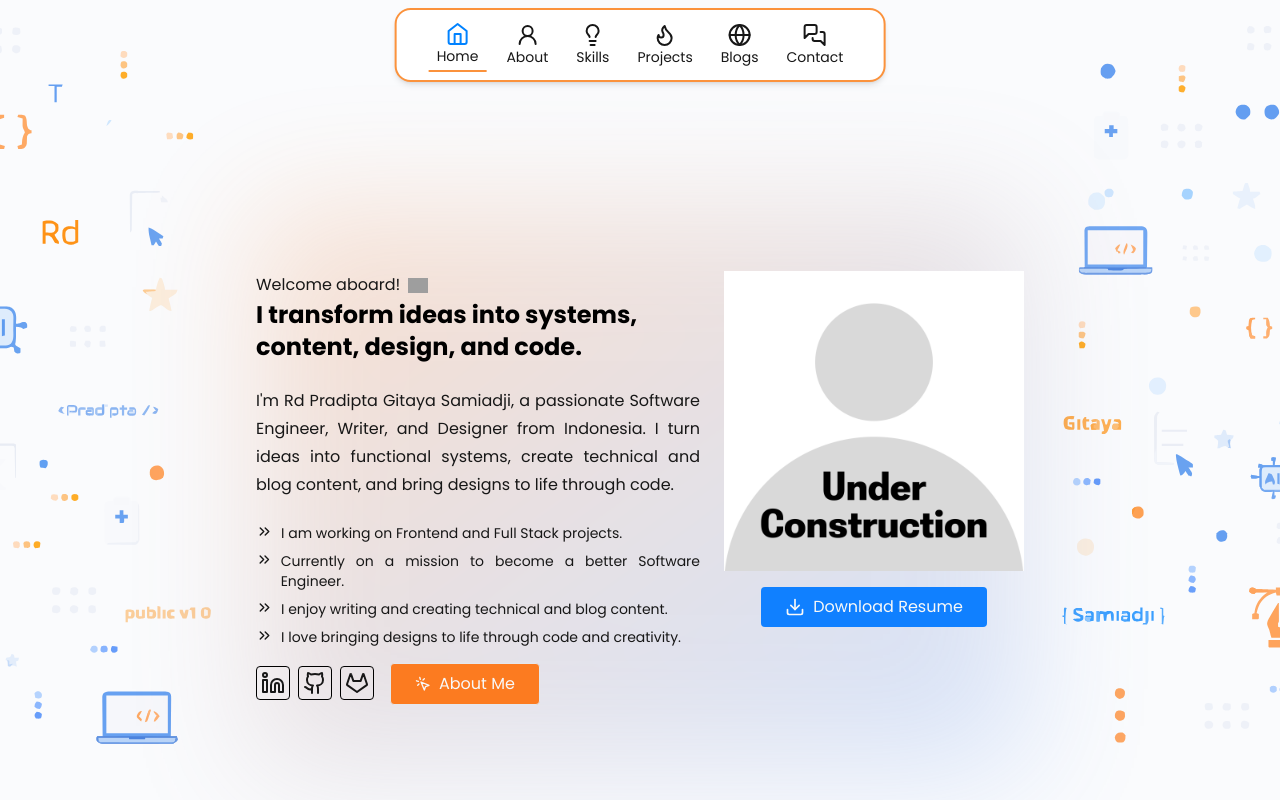
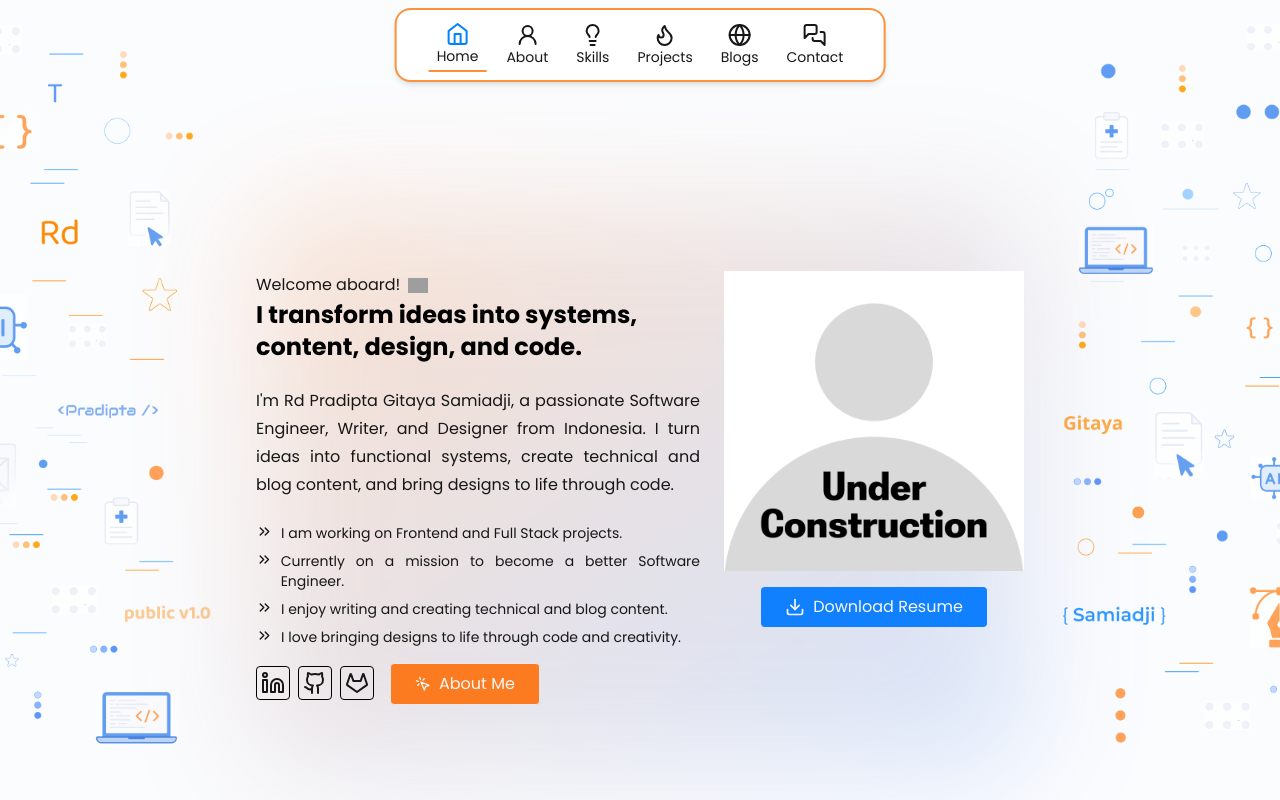
Before and after one commit to Diptags/pradipta-personal-page, a Next.js app: page / in a window 1280 px wide. Shown: the top 800 px of the page. Built offline with nearby package versions, Linux system fonts and the light colour scheme; grey boxes are pictures that could not be loaded.

Commit message:
Fix Background

```diff
--- a/styles/globals.css
+++ b/styles/globals.css
@@ -6,7 +6,7 @@
 @layer base {
   body {
     @apply font-poppins-regular scroll-smooth text-dark_2 dark:text-offwhite;
-    background-image: url('/images/main-bg.svg'); /* Replace with your image path */
+    background-image: url('/images/main-bg.png'); /* Replace with your image path */
     background-size: cover; /* Ensures the image covers the entire viewport */
     background-position: center; /* Centers the image */
     background-repeat: no-repeat; /* Prevents the image from repeating */
```
Also changed, not shown: public/images/main-bg.png (added), public/images/main-bg.svg (deleted).
